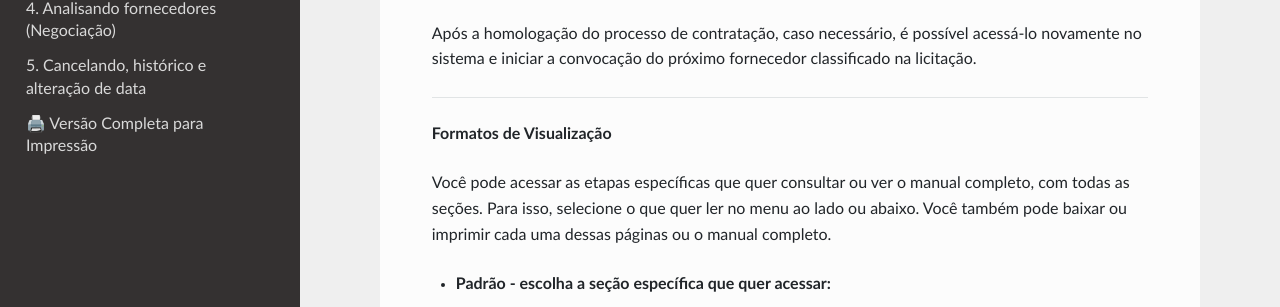
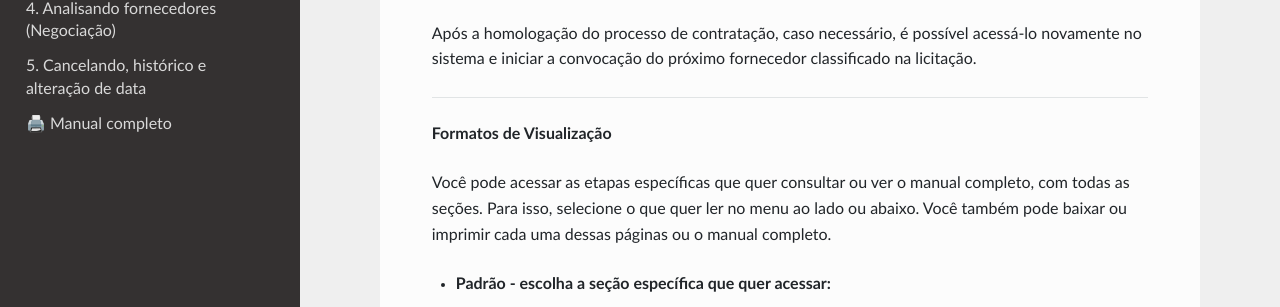
Before and after one commit to emilix10-bit/convocacao-de-remanescentes-governo, an MkDocs documentation site: the page built from docs/index.md, in a window 1280 px wide. Shown: the part 289-596 px from the top of the page. Built offline with MkDocs 1.6.1, drawn with Linux system fonts in a browser that asks for light colours; nearby versions of some CDN libraries.

Commit message:
Update print version label in mkdocs.yml

```diff
--- a/mkdocs.yml
+++ b/mkdocs.yml
@@ -14,7 +14,7 @@ nav:
   - 3. Analisando fornecedores (Preço do vencedor): 03-analisando-fornecedores-vencedor.md
   - 4. Analisando fornecedores (Negociação): 04-analisando-fornecedores-negociacao.md
   - 5. Cancelando, histórico e alteração de data: 05-cancelando-historico-data.md
-  - 🖨️ Versão Completa para Impressão: manual-completo.md
+  - 🖨️ Manual completo: manual-completo.md
 
 extra_css:
   - custom.css
```
